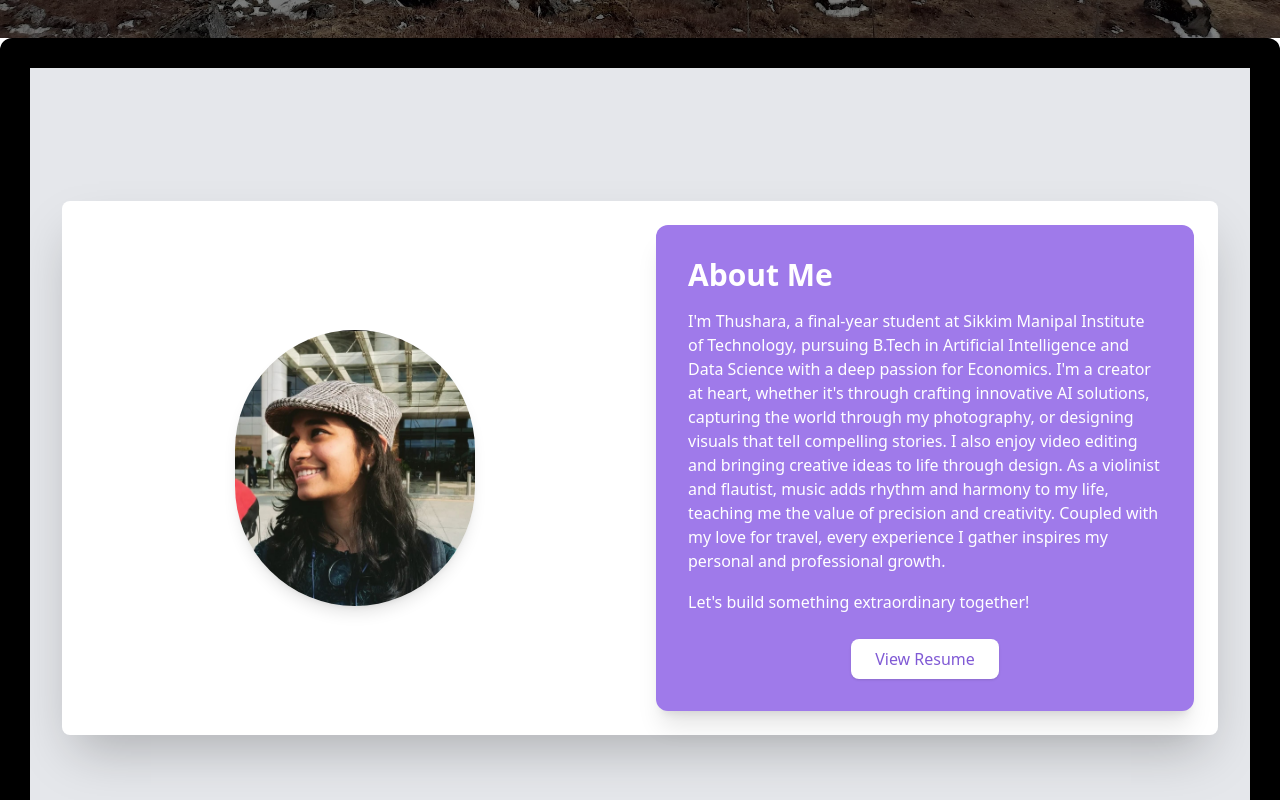
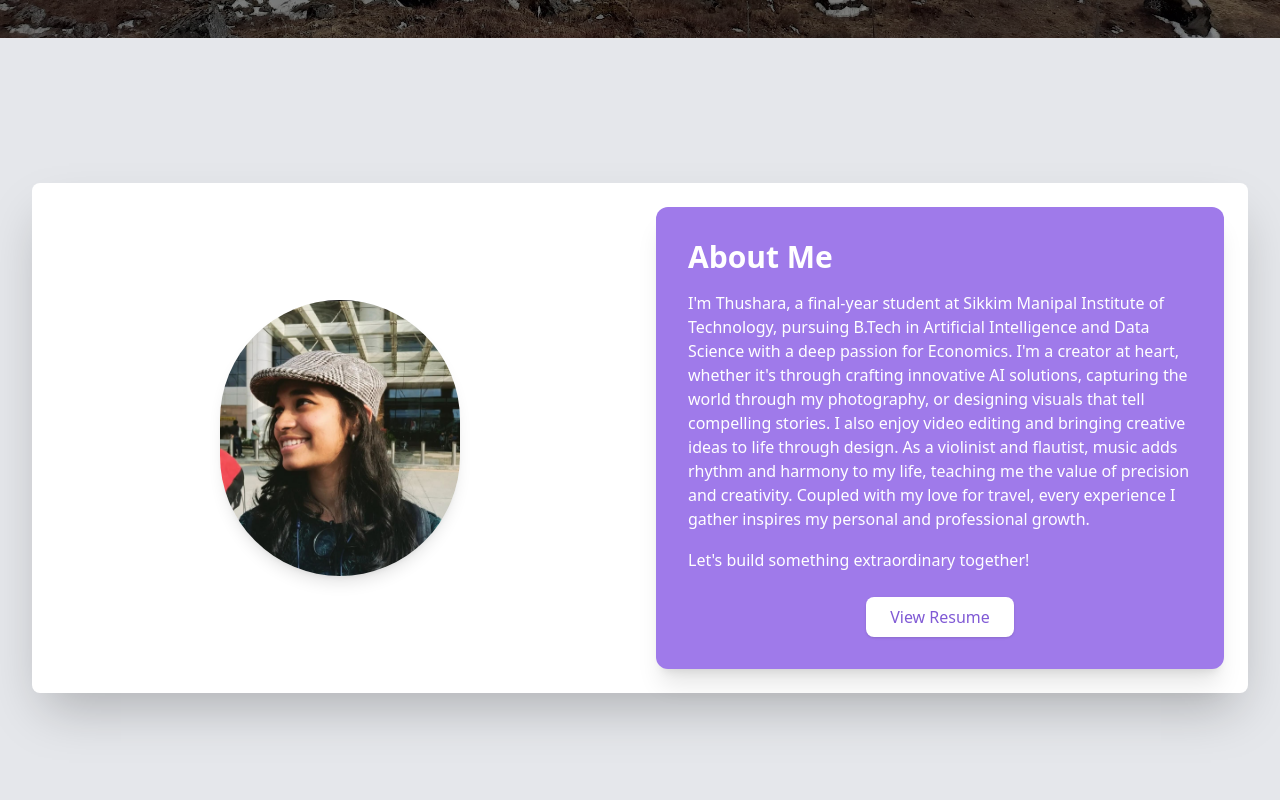
Before and after one commit to thusharashenoi/portfolio, a React (Vite) app: page / in a window 1280 px wide. Shown: the part 762-1562 px from the top of the page. Built offline with nearby package versions, Linux system fonts and the light colour scheme.

Commit message:
last min fixes

```diff
--- a/src/App.tsx
+++ b/src/App.tsx
@@ -139,7 +139,7 @@ function App() {
     </div>
   </section>
 
-  <div className="bg-gray-200 p-15 rounded-xl shadow-xl border-[30px] border-black">
+  <div className="bg-gray-200 p-15 rounded-xl shadow-xl">
   {/* About Section */}
   <section id="about" className="py-20 bg-gray-200 flex items-center justify-center ">
     <div className="max-w-7xl mx-auto px-4 sm:px-6 lg:px-8">
```
